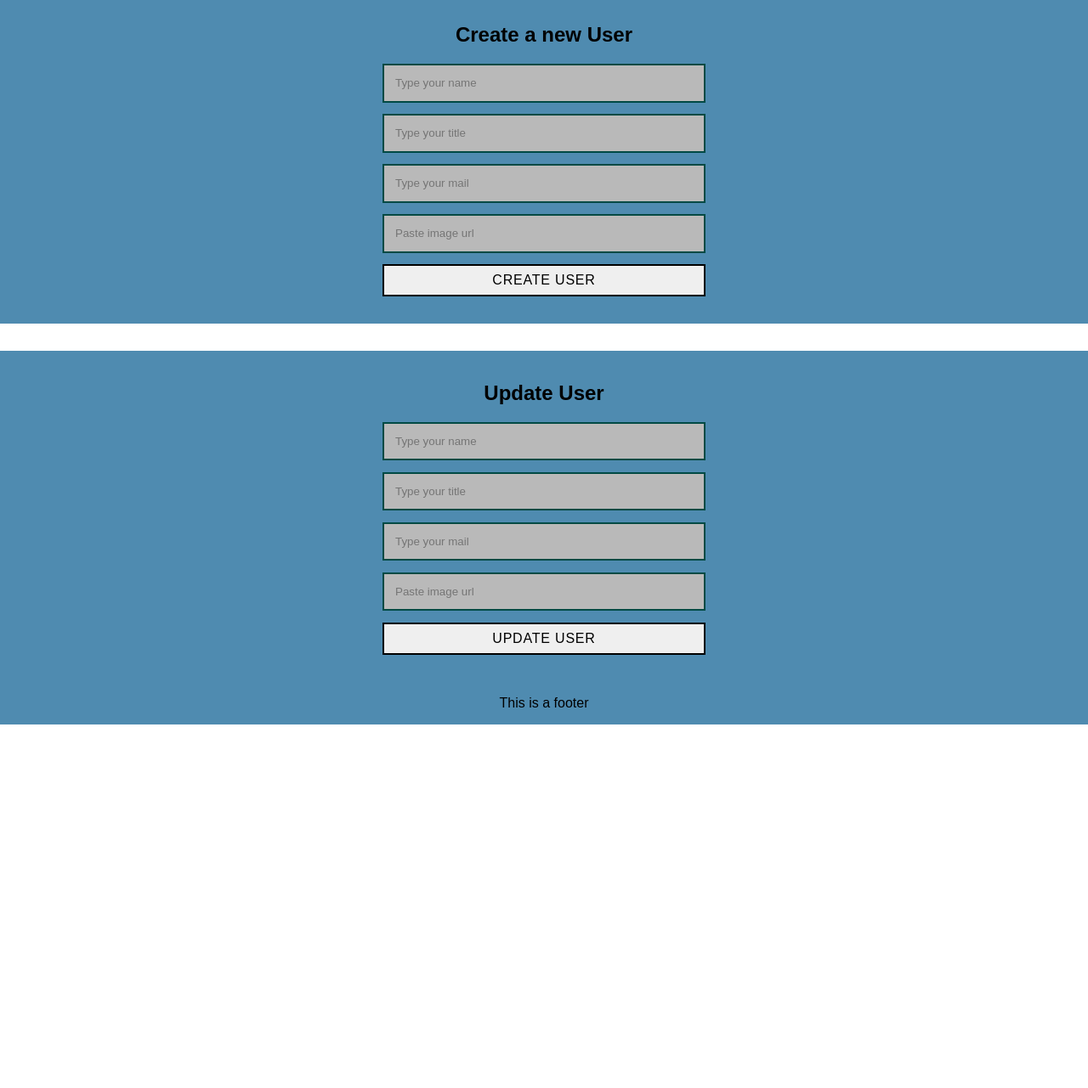
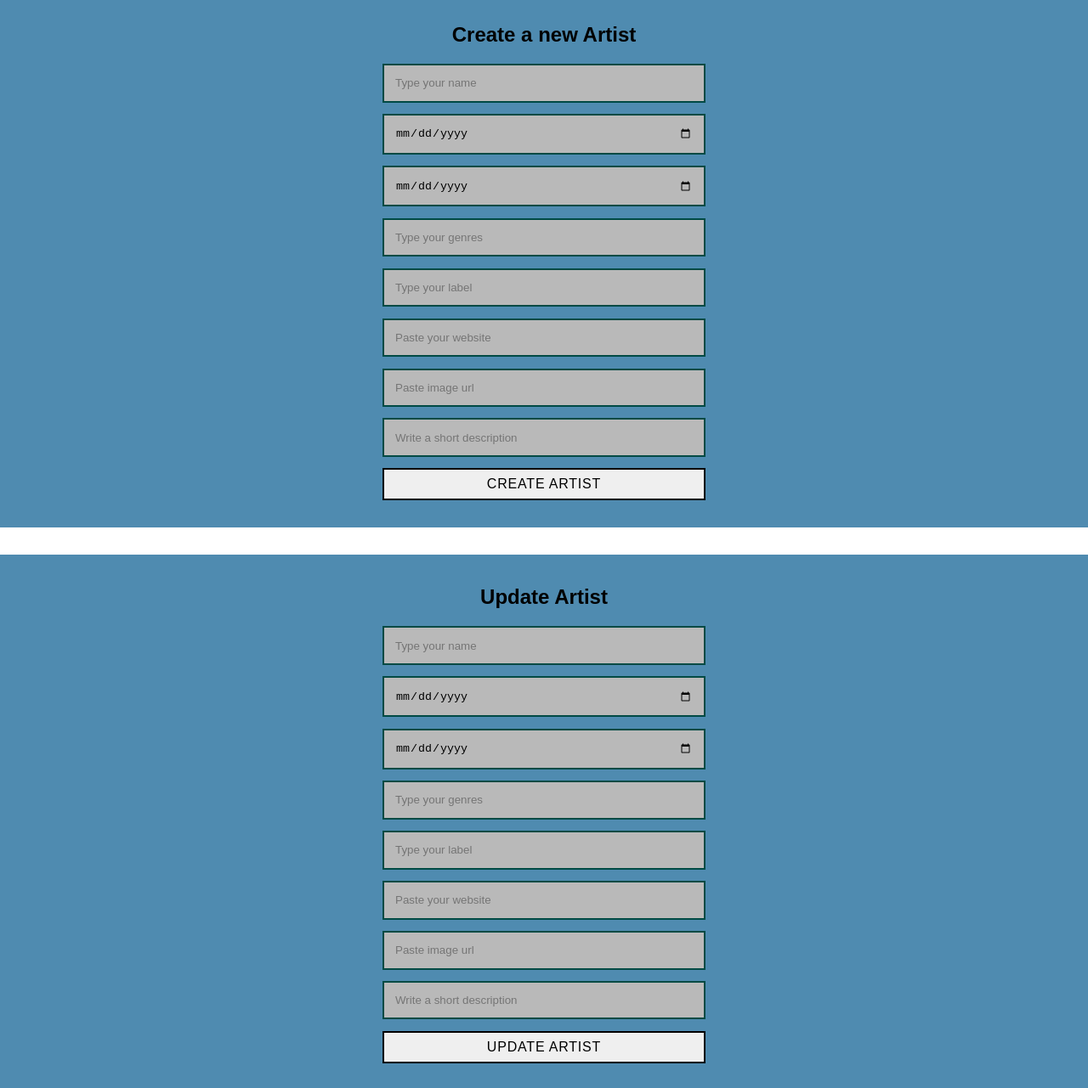
Before and after one commit to sebbex1337/Nodejs-Express-assignment, a plain HTML site: page index.html in a window 1280 px wide. Shown: the part 1880-3161 px from the top of the page at 85% size. Before the commit the page ends 2733 px from the top, so only its background shows below. Drawn offline with Linux system fonts and the light colour scheme.

Commit message:
Fixed form

```diff
--- a/index.html
+++ b/index.html
@@ -13,21 +13,29 @@
 		<main>
 			<section id="artists" class="grid-container"></section>
 			<form id="form-create">
-				<h2>Create a new User</h2>
+				<h2>Create a new Artist</h2>
 				<input type="text" name="name" placeholder="Type your name" required />
-				<input type="text" name="title" placeholder="Type your title" required />
-				<input type="email" name="mail" placeholder="Type your mail" required />
+				<input type="date" name="birthdate" placeholder="Type your birthdate" required />
+				<input type="date" name="activeSince" placeholder="Active since" required />
+				<input type="text" name="genres" placeholder="Type your genres" required />
+				<input type="text" name="labels" placeholder="Type your label" required />
+				<input type="url" name="website" placeholder="Paste your website" required />
 				<input type="url" name="image" placeholder="Paste image url" required />
-				<button>Create User</button>
+				<input type="text" name="shortDescription" placeholder="Write a short description" required />
+				<button>Create Artist</button>
 			</form>
 
 			<form id="form-update">
-				<h2>Update User</h2>
+				<h2>Update Artist</h2>
 				<input type="text" name="name" placeholder="Type your name" required />
-				<input type="text" name="title" placeholder="Type your title" required />
-				<input type="email" name="mail" placeholder="Type your mail" required />
+				<input type="date" name="birthdate" placeholder="Type your birthdate" required />
+				<input type="date" name="activeSince" placeholder="Active since" required />
+				<input type="text" name="genres" placeholder="Type your genres" required />
+				<input type="text" name="labels" placeholder="Type your label" required />
+				<input type="url" name="website" placeholder="Paste your website" required />
 				<input type="url" name="image" placeholder="Paste image url" required />
-				<button>Update User</button>
+				<input type="text" name="shortDescription" placeholder="Write a short description" required />
+				<button>Update Artist</button>
 			</form>
 		</main>
 		<footer>This is a footer</footer>
```
